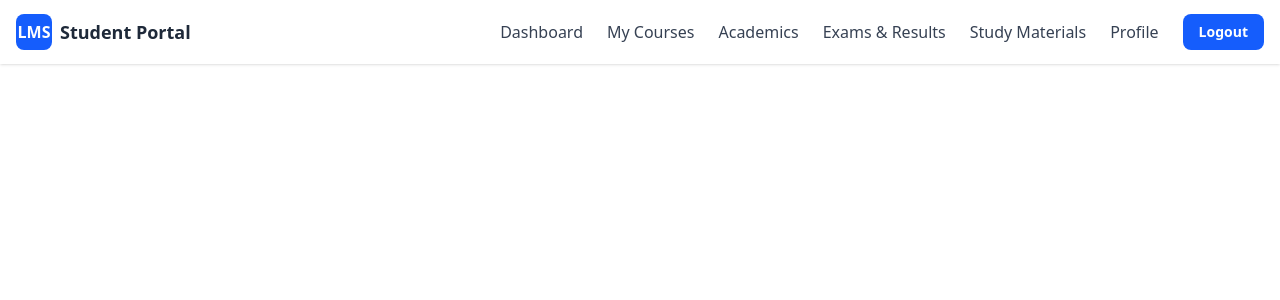
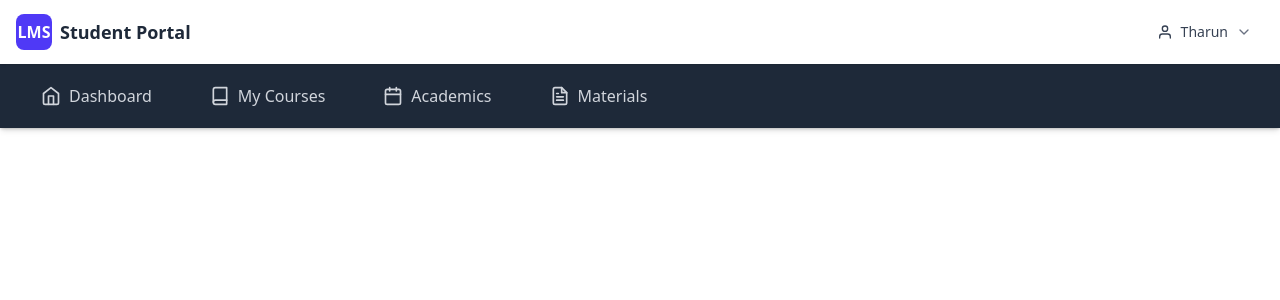
Before and after one commit to ravitharun/edu-lms-mern, a React (Vite) app in the folder UI/: page / in a window 1280 px wide. Shown: the top 300 px of the page. Built offline with nearby package versions, Linux system fonts and the light colour scheme.

Commit message:
updated the navbar

```diff
--- a/UI/src/App.jsx
+++ b/UI/src/App.jsx
@@ -2,11 +2,16 @@ import React from 'react'
 import Login from './Components/Login'
 import Navbar from './Components/Navbar'
 import Example from './Components/SiginUp'
+import LogoNavbar from './Components/LogoNavbar'
 
 function App() {
   return (
     <>
-      <Navbar></Navbar>
+      <LogoNavbar></LogoNavbar>
+    <div className="sticky top-0 z-40 bg-gray-700 shadow">
+  <Navbar />
+</div>
+
     </>
   )
 }
--- /dev/null
+++ b/UI/src/Components/LogoNavbar.jsx
@@ -0,0 +1,109 @@
+import React, { useState } from "react";
+import { Link } from "react-router-dom";
+import {
+    FiUser,
+    FiLogOut,
+    FiLock,
+    FiChevronDown,
+    FiMenu,
+    FiX,
+} from "react-icons/fi";
+
+function LogoNavbar() {
+    const [openProfile, setOpenProfile] = useState(false);
+    const [openMobile, setOpenMobile] = useState(false);
+
+    return (
+        <nav className="sticky top-0 z-50 bg-white shadow">
+            <div className="mx-auto flex h-16 max-w-7xl items-center justify-between px-4">
+
+                {/* LEFT: Logo */}
+                <Link to="/" className="flex items-center gap-2">
+                    <div className="flex h-9 w-9 items-center justify-center rounded-lg bg-indigo-600 text-white font-bold">
+                        LMS
+                    </div>
+                    <span className="hidden sm:block text-lg font-semibold text-gray-800">
+                        Student Portal
+                    </span>
+                </Link>
+
+                {/* RIGHT: Desktop Profile */}
+                <div className="hidden md:flex items-center gap-4 relative">
+                    <button
+                        onClick={() => setOpenProfile(!openProfile)}
+                        className="flex items-center gap-2 rounded-lg px-3 py-2 hover:bg-gray-100"
+                    >
+                        <FiUser className="text-gray-700" />
+                        <span className="text-sm font-medium text-gray-700">
+                            Tharun
+                        </span>
+                        <FiChevronDown className="text-gray-500" />
+                    </button>
+
+                    {/* Profile Dropdown */}
+                    {openProfile && (
+                        <div className="absolute right-0 top-12 w-44 rounded-lg bg-white shadow-lg border">
+                            <Link
+                                to="/profile"
+                                className="flex items-center gap-2 px-4 py-2 text-sm text-gray-700 hover:bg-indigo-50"
+                            >
+                                <FiUser /> Profile
+                            </Link>
+
+                            <Link
+                                to="/change-password"
+                                className="flex items-center gap-2 px-4 py-2 text-sm text-gray-700 hover:bg-indigo-50"
+                            >
+                                <FiLock /> Change Password
+                            </Link>
+
+                            <button
+                                className="flex w-full items-center gap-2 px-4 py-2 text-sm text-red-600 hover:bg-red-50"
+                            >
+                                <FiLogOut /> Logout
+                            </button>
+                        </div>
+                    )}
+                </div>
+
+                {/* Mobile Menu Button */}
+                <button
+                    className="md:hidden text-gray-700"
+                    onClick={() => setOpenMobile(!openMobile)}
+                >
+                    {openMobile ? <FiX size={24} /> : <FiMenu size={24} />}
+                </button>
+            </div>
+
+            {/* MOBILE MENU */}
+            {openMobile && (
+                <div className="md:hidden border-t bg-white shadow">
+                    <div className="flex flex-col gap-2 px-4 py-4">
+
+                        <Link
+                            to="/profile"
+                            className="flex items-center gap-3 rounded-lg px-3 py-2 text-gray-700 hover:bg-indigo-50"
+                        >
+                            <FiUser /> Profile
+                        </Link>
+
+                        <Link
+                            to="/change-password"
+                            className="flex items-center gap-3 rounded-lg px-3 py-2 text-gray-700 hover:bg-indigo-50"
+                        >
+                            <FiLock /> Change Password
+                        </Link>
+
+                        <button
+                            className="flex items-center gap-3 rounded-lg px-3 py-2 text-red-600 hover:bg-red-50"
+                        >
+                            <FiLogOut /> Logout
+                        </button>
+                    </div>
+                </div>
+            )}
+        </nav>
+    );
+}
+
+export default LogoNavbar;
--- a/UI/src/Components/Navbar.jsx
+++ b/UI/src/Components/Navbar.jsx
@@ -1,126 +1,96 @@
 import React, { useState } from "react";
 import { Link } from "react-router-dom";
+import {
+  FiMenu,
+  FiX,
+  FiHome,
+  FiBook,
+  FiCalendar,
+  FiFileText,
+} from "react-icons/fi";
 
 function Navbar() {
-    const [isOpen, setIsOpen] = useState(false);
+  const [mobileOpen, setMobileOpen] = useState(false);
+  const [academicsOpen, setAcademicsOpen] = useState(false);
 
   return (
-        <nav className="sticky top-0 z-50 bg-white shadow-sm">
-            <div className="max-w-7xl mx-auto px-4">
-                <div className="flex justify-between items-center h-16">
+    <nav className="sticky top-0 z-50 bg-gray-800 shadow-md">
+      <div className="max-w-7xl mx-auto px-6">
+        <div className="h-16 flex items-center justify-between">
 
-                    {/* Logo */}
-                    <Link to="/">
-                        <div className="flex items-center gap-2">
-                            <div className="w-9 h-9 bg-blue-600 text-white rounded-lg flex items-center justify-center font-bold">
-                                LMS
+          {/* DESKTOP MENU */}
+          <div className="hidden md:flex items-center gap-6">
+
+            <NavItem to="/" icon={<FiHome size={20} />} title="Dashboard" />
+            <NavItem to="/my-course" icon={<FiBook size={20} />} title="My Courses" />
+
+            {/* Click Dropdown Academics */}
+            <div className="relative">
+              <button
+                onClick={() => setAcademicsOpen(!academicsOpen)}
+                className="flex items-center gap-2 px-4 py-2 text-gray-300 rounded-lg hover:text-white hover:bg-white/10 hover:backdrop-blur-md border border-transparent hover:border-white/30 transition"
+              >
+                <FiCalendar size={20} />
+                <span>Academics</span>
+              </button>
+
+              {academicsOpen && (
+                <div className="absolute top-full mt-2 w-56 rounded-lg bg-gray-700/90 backdrop-blur-md border border-white/20 shadow-lg">
+                  <DropdownItem to="/Exam-Schedule" title="Exam Schedule" />
+                  <DropdownItem to="/Class-Timings" title="Class Timings" />
+                  <DropdownItem to="/Schedule-Timetable" title="Timetable" />
                 </div>
-                            <span className="text-lg font-semibold text-gray-800">
-                                Student Portal
-                            </span>
+              )}
             </div>
-                    </Link>
 
-                    {/* Desktop Menu */}
-                    <div className="hidden md:flex items-center gap-6">
-                        <Link to="/">
-                            <NavItem title="Dashboard" />
-                        </Link>
-                        <Link to="/my-course">
-                            <NavItem title="My Courses" />
-                        </Link>
+            <NavItem to="/studyMaterials" icon={<FiFileText size={20} />} title="Materials" />
 
-                        {/* Academics Dropdown */}
-                        <Dropdown title="Academics">
+          </div>
 
+          {/* MOBILE TOGGLE */}
+          <div className="flex items-center justify-between md:hidden w-full">
+            {/* Menu text on left */}
+            <span className="text-white font-semibold text-lg">Menu</span>
 
-                            <Link to="/Exam-Schedule">
-                                <DropdownItem title="Exam Schedule" />
-
-                            </Link>
-                            <Link to="/Class-Timings">
-                                <DropdownItem title="Class Timings" />
-                            </Link>
-                            <Link to="/Schedule-Timetable">
-                                <DropdownItem title="Schedule / Timetable" />
-                            </Link>
-                        </Dropdown>
-
-                        {/* Exams & Results Dropdown */}
-                        <Dropdown title="Exams & Results">
-                            <Link to="/OnlineExams-Tests" >
-                                <DropdownItem title="Online Exams / Tests" />
-                            </Link>
-                            <Link to="/results">
-                                <DropdownItem title="Results" />
-                            </Link>
-                            <Link to="/grades">
-                                <DropdownItem title="Grades / GPA / CGPA" />
-                            </Link>
-                        </Dropdown>
-                        <Link to="/studyMaterials">
-                            <NavItem title="Study Materials" />
-                        </Link>
-                        <Link to="/StudentProfile">
-                            <NavItem title="Profile" />
-                        </Link>
-
-                        <button className="px-4 py-2 bg-blue-600 text-white rounded-lg text-sm font-semibold hover:bg-blue-700 transition">
-                            Logout
+            {/* Hamburger/X icon on right */}
+            <button
+              onClick={() => setMobileOpen(!mobileOpen)}
+              className="text-white"
+            >
+              {mobileOpen ? <FiX size={26} /> : <FiMenu size={26} />}
             </button>
           </div>
 
-                    {/* Mobile Menu Button */}
-                    <button
-                        className="md:hidden text-gray-700"
-                        onClick={() => setIsOpen(!isOpen)}
-                    >
-                        <svg
-                            className="w-7 h-7"
-                            fill="none"
-                            stroke="currentColor"
-                            strokeWidth="2"
-                            viewBox="0 0 24 24"
-                        >
-                            {isOpen ? (
-                                <path strokeLinecap="round" strokeLinejoin="round" d="M6 18L18 6M6 6l12 12" />
-                            ) : (
-                                <path strokeLinecap="round" strokeLinejoin="round" d="M4 6h16M4 12h16M4 18h16" />
-                            )}
-                        </svg>
-                    </button>
         </div>
       </div>
 
-            {/* Mobile Menu */}
-            {isOpen && (
-                <div className="md:hidden bg-white border-t shadow-sm">
-                    <div className="flex flex-col px-4 py-3 space-y-3">
-                        <Link to="/">
-                            <MobileItem title="Dashboard" />
-                        </Link>
-                        <Link to="/my-course">
-                            <MobileItem title="My Courses" />
-                        </Link>
-                        <Link to="/Schedule-Timetable">
-                            <MobileItem title="Schedule / Timetable" />
-                        </Link>
-                        <Link to="/OnlineExams-Tests" >
-                            <MobileItem title="Exams / Tests" />
-                        </Link>
-                        <Link to="/StudentProfile">
-                            <MobileItem title="Results & Grades" />
-                        </Link>
-                        <Link to="/StudyMaterials">
-                            <MobileItem title="Study Materials" />
-                        </Link>
-                        <Link to="/StudentProfile">
-                            <MobileItem title="Profile" />
-                        </Link>
+      {/* MOBILE MENU */}
+      {mobileOpen && (
+        <div className="md:hidden bg-gray-800 border-t border-white/10 shadow-lg">
+          <div className="flex flex-col gap-2 p-4">
 
-                        <button className="w-full py-2 bg-blue-600 text-white rounded-lg font-semibold">
-                            Logout
+            <MobileItem to="/" icon={<FiHome />} title="Dashboard" />
+            <MobileItem to="/my-course" icon={<FiBook />} title="My Courses" />
+
+            {/* Mobile Academics Dropdown */}
+            <div className="flex flex-col gap-1">
+              <button
+                onClick={() => setAcademicsOpen(!academicsOpen)}
+                className="flex items-center gap-2 px-3 py-2 rounded-lg text-gray-300 hover:text-white hover:bg-white/10 hover:backdrop-blur-md transition"
+              >
+                <FiCalendar />
+                Academics
               </button>
+              {academicsOpen && (
+                <div className="ml-4 flex flex-col gap-1">
+                  <MobileItem to="/Exam-Schedule" title="Exam Schedule" />
+                  <MobileItem to="/Class-Timings" title="Class Timings" />
+                  <MobileItem to="/Schedule-Timetable" title="Timetable" />
+                </div>
+              )}
+            </div>
+
+            <MobileItem to="/studyMaterials" icon={<FiFileText />} title="Materials" />
           </div>
         </div>
       )}
@@ -128,35 +98,35 @@ function Navbar() {
   );
 }
 
-/* Reusable Components */
+/* ================= COMPONENTS ================= */
 
-const NavItem = ({ title }) => (
-    <button className="text-gray-700 font-medium hover:text-blue-600 transition">
-        {title}
-    </button>
+const NavItem = ({ to, icon, title }) => (
+  <Link
+    to={to}
+    className="flex items-center gap-2 px-4 py-2 text-gray-300 rounded-lg hover:text-white hover:bg-white/10 hover:backdrop-blur-md border border-transparent hover:border-white/30 transition"
+  >
+    {icon}
+    <span>{title}</span>
+  </Link>
 );
 
-const Dropdown = ({ title, children }) => (
-    <div className="relative group">
-        <button className="text-gray-700 font-medium hover:text-blue-600 transition">
+const DropdownItem = ({ to, title }) => (
+  <Link
+    to={to}
+    className="block px-4 py-2 text-gray-300 rounded-lg hover:text-white hover:bg-white/10 hover:backdrop-blur-md transition"
+  >
     {title}
-        </button>
-        <div className="absolute left-0 mt-2 w-52 bg-white border rounded-lg shadow-lg opacity-0 group-hover:opacity-100 invisible group-hover:visible transition-all">
-            {children}
-        </div>
-    </div>
+  </Link>
 );
 
-const DropdownItem = ({ title }) => (
-    <button className="block w-full text-left px-4 py-2 text-sm text-gray-700 hover:bg-blue-50 hover:text-blue-600">
-        {title}
-    </button>
-);
-
-const MobileItem = ({ title }) => (
-    <button className="text-left text-gray-700 font-medium hover:text-blue-600 transition">
-        {title}
-    </button>
+const MobileItem = ({ to, icon, title }) => (
+  <Link
+    to={to}
+    className="flex items-center gap-2 px-3 py-2 rounded-lg text-gray-300 hover:text-white hover:bg-white/10 transition"
+  >
+    {icon && icon}
+    <span>{title}</span>
+  </Link>
 );
 
 export default Navbar;
```
Also changed, not shown: UI/src/App.css (+17 -0 lines). Lines whose indentation alone changed are shown as unchanged.
